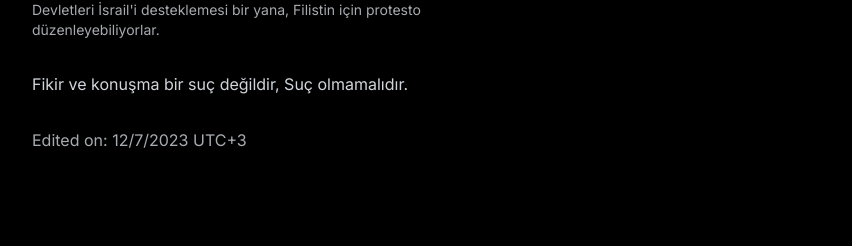
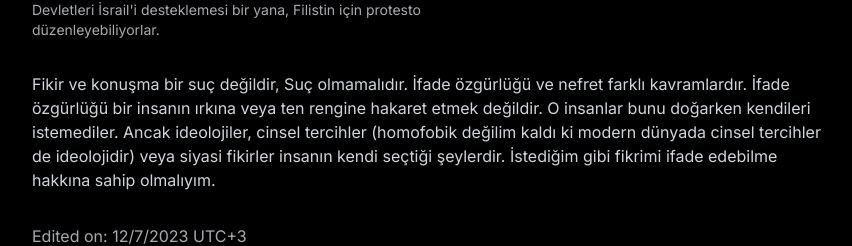
Before and after one commit to egely1337/egely1337-com, a Next.js app: page /blog/ifade-ozgurlugu-nedir in a window 1280 px wide. Shown: the part 1730-1976 px from the top of the page, without its empty margins (16-868 px from the left). Before the commit the page ends 1930 px from the top, so only its background shows below. Built offline with nearby package versions, Linux system fonts and the light colour scheme; a web font is replaced by a local one.

Commit message:
old blog removed

```diff
--- a/src/pages/blog/ifade-ozgurlugu-nedir.tsx
+++ b/src/pages/blog/ifade-ozgurlugu-nedir.tsx
@@ -55,7 +55,8 @@ export default function Page(props: {
             </div>
 
             <NewsParagraph
-                text="Fikir ve konuşma bir suç değildir, Suç olmamalıdır."
+                text=
+                "Fikir ve konuşma bir suç değildir, Suç olmamalıdır. İfade özgürlüğü ve nefret farklı kavramlardır. İfade özgürlüğü bir insanın ırkına veya ten rengine hakaret etmek değildir. O insanlar bunu doğarken kendileri istemediler. Ancak ideolojiler, cinsel tercihler (homofobik değilim kaldı ki modern dünyada cinsel tercihler de ideolojidir) veya siyasi fikirler insanın kendi seçtiği şeylerdir. İstediğim gibi fikrimi ifade edebilme hakkına sahip olmalıyım."
             />
         </NewsLayout>
     )
```
